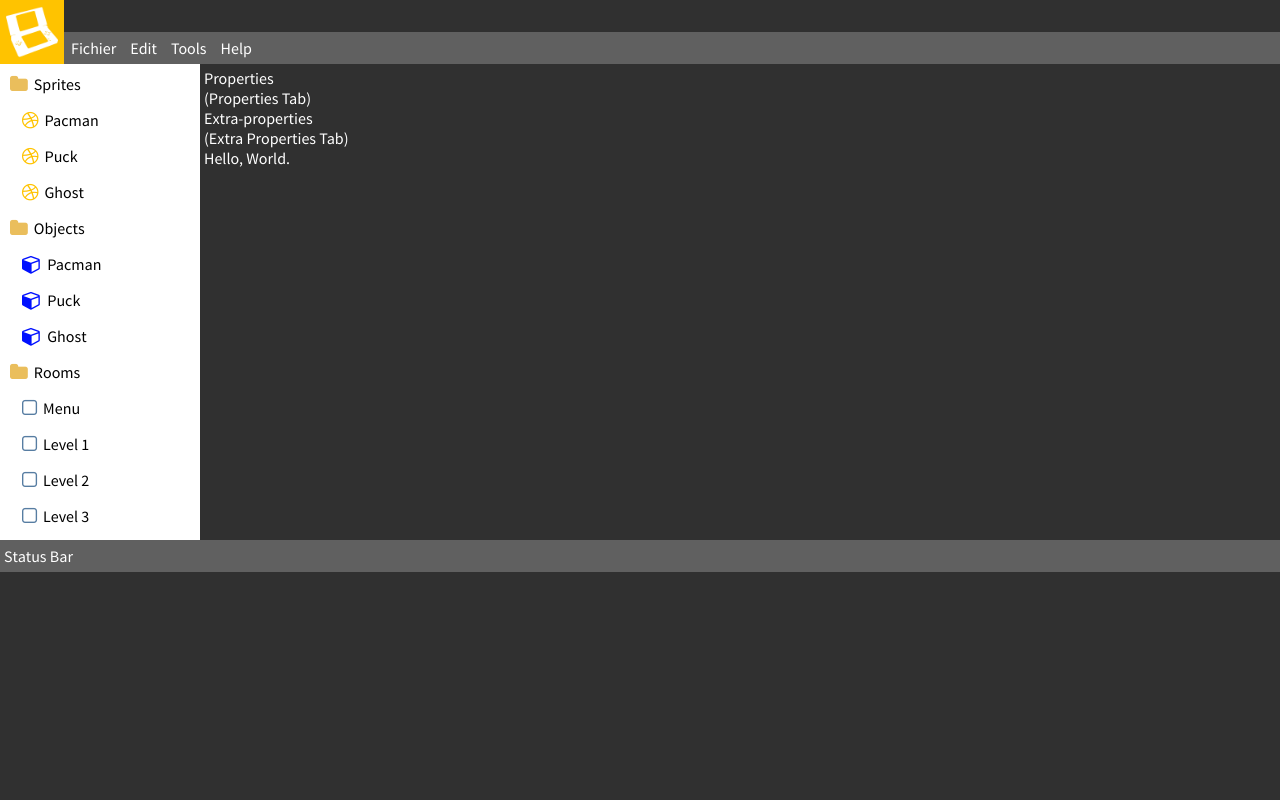
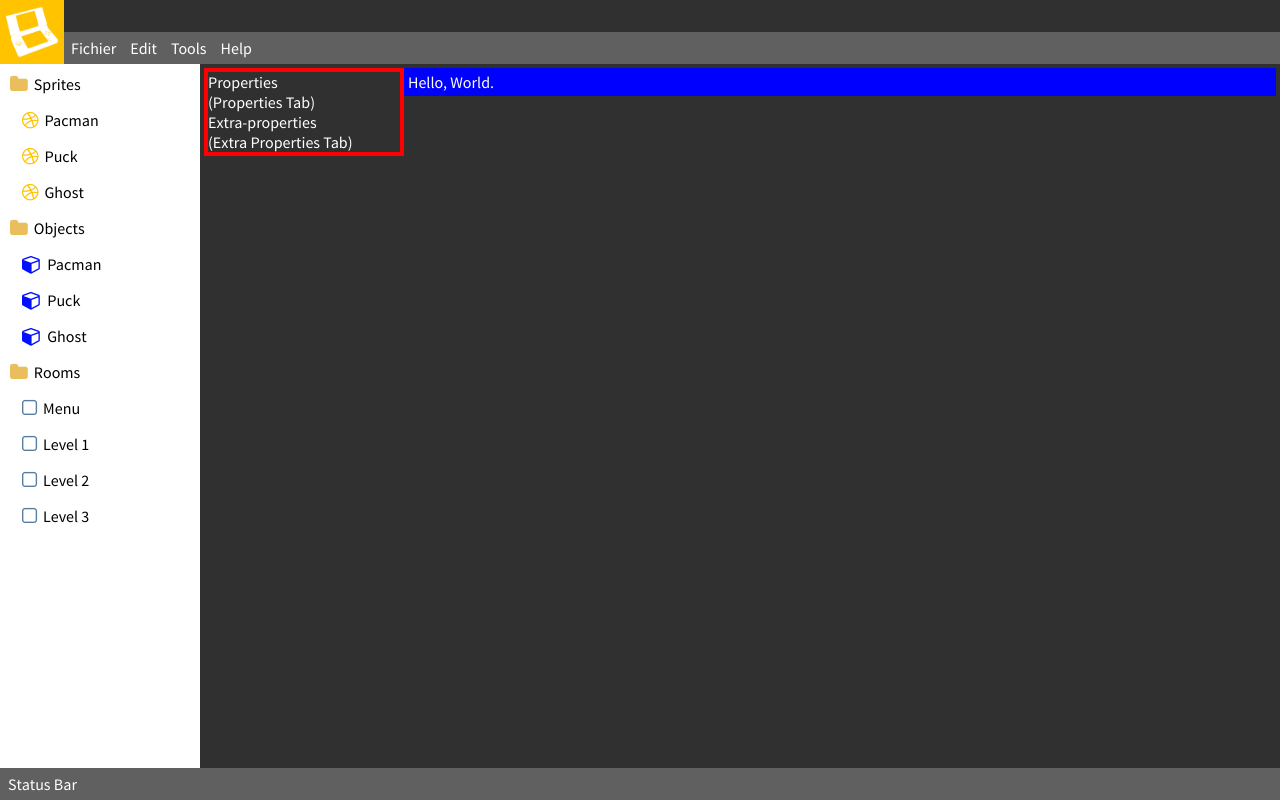
Before and after one commit to Cyxo/dsgmApp, a PHP site: page / in a window 1280 px wide. Run offline with PHP 8.4, Linux system fonts and the light colour scheme.

Commit message:
Use flexible height. General UI work.

```diff
--- a/app/css/dsgm.css
+++ b/app/css/dsgm.css
@@ -8,39 +8,6 @@
   font-style: normal;
   font-weight: 700;
   src: url("fonts/Source Sans Pro Bold.woff") format("woff"); }
-* {
-  box-sizing: border-box;
-  margin: 0;
-  padding: 0; }
-
-body {
-  margin: 0;
-  background-color: red; }
-
-main {
-  clear: both;
-  background-color: green; }
-  main > * {
-    min-height: 320px; }
-  main > aside {
-    float: left !important;
-    width: 200px !important;
-    background-color: white; }
-  main > div {
-    margin-left: 200px !important; }
-
-header {
-  padding: 0 !important;
-  height: 64px; }
-  header div:nth-child(2) {
-    margin-left: 64px;
-    height: 64px;
-    padding-top: 32px; }
-
-p {
-  margin: 0;
-  padding: 0; }
-
 /*!
  *  Font Awesome 4.1.0 by @davegandy - http://fontawesome.io - @fontawesome
  *  License - http://fontawesome.io/license (Font: SIL OFL 1.1, CSS: MIT License)
@@ -1543,9 +1510,7 @@ p {
 
 .ui-panel {
   margin: 0;
-  padding: 4px;
-  color: white;
-  background-color: #303030; }
+  padding: 4px; }
 
 .ui-orb {
   padding: 0;
@@ -1585,11 +1550,14 @@ p {
     display: none; }
 
 .ui-status {
-  padding: 0 4px 0 4px;
-  background-color: #606060;
+  clear: both;
+  position: absolute;
+  width: 100%;
+  bottom: 0;
+  padding: 0 4px 0 8px;
   height: 32px;
   line-height: 32px;
-  clear: both; }
+  background-color: #606060; }
 
 .ui-tree {
   background-color: white;
@@ -1609,3 +1577,47 @@ p {
     margin-bottom: 4px;
     padding: 4px;
     line-height: 24px; }
+
+* {
+  box-sizing: border-box;
+  margin: 0;
+  padding: 0; }
+
+body {
+  margin: 0; }
+
+main {
+  clear: both;
+  background-color: green;
+  height: 100%;
+  padding-top: 64px;
+  padding-bottom: 32px; }
+  main > * {
+    height: 100%;
+    overflow: auto; }
+  main > aside {
+    float: left !important;
+    width: 200px !important;
+    background-color: white; }
+  main > div {
+    margin-left: 200px !important; }
+
+header {
+  position: absolute;
+  width: 100%;
+  height: 64px;
+  padding: 0 !important; }
+  header div:nth-child(2) {
+    margin-left: 64px;
+    height: 64px;
+    padding-top: 32px; }
+
+#Resource > aside {
+  float: left !important;
+  width: 200px !important; }
+#Resource > div {
+  margin-left: 200px; }
+
+p {
+  margin: 0;
+  padding: 0; }
--- a/app/css/sass/_defines.scss
+++ b/app/css/sass/_defines.scss
@@ -30,46 +30,5 @@ $foreground-color-invert: black;
 $padding: 4px;
 $header-size: 64px;
 $status-size: $header-size / 2;
-
-* {
-  box-sizing: border-box;
-  margin: 0;
-  padding: 0;
-}
-
-body {
-  margin: 0;
-  background-color: red;
-}
-
-main {
-  clear: both;
-  background-color: green;
-  > * {
-    min-height: 320px;
-  }
-  > aside {
-    float: left !important;
-    width: 200px !important;
-    background-color: $background-color-invert;
-  }
-  > div {
-    margin-left: 200px !important;
-  }
-}
-
-header {
-  padding: 0 !important;
-  height: $header-size;
-  div:nth-child(2) {
-    margin-left: $header-size;
-    height: $header-size;
-    padding-top: $header-size / 2;
-  }
-}
-
-//Rubbish
-p {
-  margin: 0;
-  padding: 0;
-}
+$resources-size: 200px;
+$tabber-size: 400px;
--- a/app/css/sass/_panel.scss
+++ b/app/css/sass/_panel.scss
@@ -1,6 +1,4 @@
 .ui-panel {
   margin: 0;
   padding: $padding;
-  color: $foreground-color;
-  background-color: $background-color;
 }
--- a/app/css/sass/_status.scss
+++ b/app/css/sass/_status.scss
@@ -1,7 +1,10 @@
 .ui-status {
-  padding: 0 $padding 0 $padding;
-  background-color: $foreground-color-2;
+  clear: both;
+  position: absolute;
+  width: 100%;
+  bottom: 0;
+  padding: 0 $padding 0 ($padding * 2);
   height: $status-size;
   line-height: $status-size;
-  clear: both;
+  background-color: $foreground-color-2;
 }
--- a/app/css/sass/dsgm.scss
+++ b/app/css/sass/dsgm.scss
@@ -7,3 +7,61 @@
 @import "_menu.scss";
 @import "_status.scss";
 @import "_tree.scss";
+
+* {
+  box-sizing: border-box;
+  margin: 0;
+  padding: 0;
+}
+
+body {
+  margin: 0;
+}
+
+main {
+  clear: both;
+  background-color: green;
+  height: 100%;
+  padding-top: $header-size;
+  padding-bottom: $status-size;
+  > * {
+    height: 100%;
+    overflow: auto;
+  }
+  > aside {
+    float: left !important;
+    width: $resources-size !important;
+    background-color: $background-color-invert;
+  }
+  > div {
+    margin-left: $resources-size !important;
+  }
+}
+
+header {
+  position: absolute;
+  width: 100%;
+  height: $header-size;
+  padding: 0 !important;
+  div:nth-child(2) {
+    margin-left: $header-size;
+    height: $header-size;
+    padding-top: $header-size / 2;
+  }
+}
+
+#Resource {
+  > aside {
+    float: left !important;
+    width: $resources-size !important;
+  }
+  > div {
+    margin-left: $resources-size;
+  }
+}
+
+//Rubbish
+p {
+  margin: 0;
+  padding: 0;
+}
--- a/app/index.html
+++ b/app/index.html
@@ -74,37 +74,39 @@
 		</header>
 		<main>
       <aside>
-        <ul class="ui ui-tree">
+        <ul data-role="resources-list" data-no-translate class="ui ui-tree">
           <li>
             <span data-icon="folder"><span data-role="sprites"></span></span>
-            <ul data-role="sprites-list" data-no-translate>
-            	<li><span data-icon="sprite">Pacman</span></li>
-            	<li><span data-icon="sprite">Puck</span></li>
-            	<li><span data-icon="sprite">Ghost</span></li>
+            <ul data-role="sprites-list" data-resource-type="sprite" data-no-translate>
+            	<li><span data-icon="sprite"><span>Pacman</span></span></li>
+            	<li><span data-icon="sprite"><span>Puck</span></span></li>
+            	<li><span data-icon="sprite"><span>Ghost</span></span></li>
             </ul>
           </li>
           <li>
             <span data-icon="folder"><span data-role="objects"></span></span>
-            <ul data-role="objects-list" data-no-translate>
-            	<li><span data-icon="object">Pacman</span></li>
-            	<li><span data-icon="object">Puck</span></li>
-            	<li><span data-icon="object">Ghost</span></li>
+            <ul data-role="objects-list" data-resource-type="object" data-no-translate>
+            	<li><span data-icon="object"><span>Pacman</span></span></li>
+            	<li><span data-icon="object"><span>Puck</span></span></li>
+            	<li><span data-icon="object"><span>Ghost</span></span></li>
             </ul>
           </li>
           <li>
             <span data-icon="folder"><span data-role="rooms"></span></span>
-            <ul data-role="rooms-list" data-no-translate>
-            	<li><span data-icon="room">Menu</span></li>
-              <li><span data-icon="room">Level 1</span></li>
-              <li><span data-icon="room">Level 2</span></li>
-              <li><span data-icon="room">Level 3</span></li>
+            <ul data-role="rooms-list" data-resource-type="room" data-no-translate>
+            	<li><span data-icon="room"><span>Menu</span></span></li>
+              <li><span data-icon="room"><span>Level 1</span></span></li>
+              <li><span data-icon="room"><span>Level 2</span></span></li>
+              <li><span data-icon="room"><span>Level 3</span></span></li>
             </ul>
           </li>
         </ul>
       </aside>
       <div class="ui ui-panel">
-        <aside>
-          <div data-gui="tabs">
+        <div id="Resource">
+          <aside style="background-color: red;">
+            <div class="ui-panel">
+              <div class="ui ui-tabs">
                 <div>
                   <span data-role="properties"></span>
                   <p>
@@ -118,14 +120,16 @@
                   </p>
                 </div>
               </div>
+            </div>
           </aside>
-        <div>
+          <div class="ui-panel" style="background-color: blue;">
             <p>
               Hello, World.
             </p>
           </div>
         </div>
+			</div>
 		</main>
-		<footer class="ui ui-status">Status Bar</footer>
+		<footer id="StatusBar" class="ui ui-status">Status Bar</footer>
 	</body>
 </html>
--- a/app/js/classes/DSGMClass.js
+++ b/app/js/classes/DSGMClass.js
@@ -1,20 +1,17 @@
 function DSGMClass() {
 
-  //Public variables
-  var Options;
-  var Language;
-  var UI;
+  var _self = this;
 
   //Construct
   async.waterfall([
     function(next) {
-      Options = new OptionsClass(next);
+      _self.Options = new OptionsClass(next);
     },
     function(next) {
-      Language = new LanguageClass(Options.getOption("language"), next);
+      _self.Language = new LanguageClass(_self.Options.getOption("language"), next);
     },
     function(next) {
-      UI = new UIClass(next);
+      _self.UI = new UIClass(next);
     }
   ]);
 
@@ -29,4 +26,10 @@ function DSGMClass() {
     );
   });
 
+  //Load Resource
+  this.loadResource = function(name, rType) {
+    console.log("name: " + name + ", type: " + rType);
+    DSGM.UI.updateStatusBar("load a resource");
+  }
+
 }
--- a/app/js/classes/LanguageClass.js
+++ b/app/js/classes/LanguageClass.js
@@ -1,6 +1,5 @@
 function LanguageClass(language, callback) {
 
-  //Private variables
   var _languages_path = "options/languages/";
   var _language_pairs;
   var _base_object;
--- a/app/js/classes/OptionsClass.js
+++ b/app/js/classes/OptionsClass.js
@@ -1,6 +1,5 @@
 function OptionsClass(callback) {
 
-  //Private Variables
   var _options;
   var _options_path = "options/options.json";
 
--- a/app/js/classes/UIClass.js
+++ b/app/js/classes/UIClass.js
@@ -1,5 +1,7 @@
 function UIClass(callback) {
 
+  var _self = this;
+  var _animation_speed = "medium";
   var _icons = [
     {
       "name": "unknown",
@@ -28,6 +30,11 @@ function UIClass(callback) {
     }
   ];
 
+  //Update Status Bar
+  this.updateStatusBar = function(status) {
+    $("#StatusBar").html(status);
+  }
+
   //Icons
   $("*[data-icon]").each(function(index, element) {
     element = $(element);
@@ -40,11 +47,23 @@ function UIClass(callback) {
 
   //Tree
   $(".ui-tree li > span").click(function() {
+    var thisSpan = $(this);
+    if (thisSpan.parent().parent().attr("data-role") == "resources-list") {
+      thisSpan.siblings("ul").slideToggle(_animation_speed);
+    }
     $(".ui-tree li > span").removeClass("selected");
-    var element = $(this);
-    element.addClass("selected");
+    $(this).addClass("selected");
   });
 
+  //Resources Tree
+  $("*[data-role=resources-list] li > span").click(function () {
+    var thisSpan = $(this);
+    var thisUl = thisSpan.parent().parent();
+    if (thisUl.attr("data-resource-type") == undefined) return;
+    DSGM.loadResource($(thisSpan.children()[1]).html(), thisUl.attr("data-resource-type"));
+  });
+
+  //Callback
   callback();
 
 }
```
Lines whose indentation alone changed are shown as unchanged.
